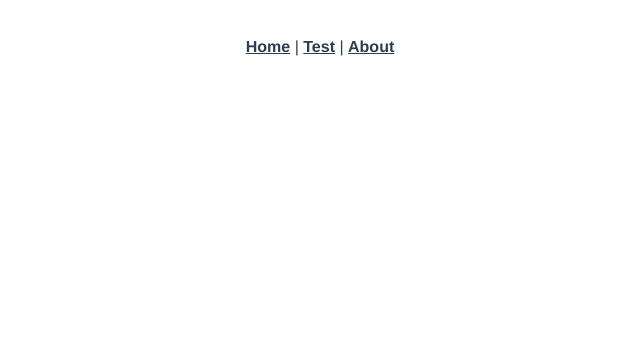
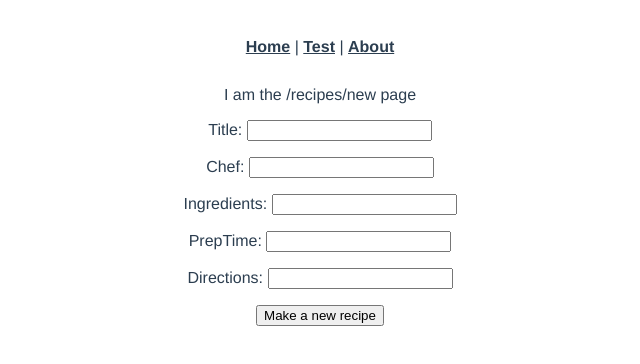
Before and after one commit to lowercase-a/cookbook_vue, a Vue app: page /recipes/new in a window 1280 px wide. Shown: the top 364 px of the page, without its empty margins (320-960 px from the left). Built offline with nearby package versions, Linux system fonts and the light colour scheme.

Commit message:
add recipes new

```diff
--- a/src/router.js
+++ b/src/router.js
@@ -2,6 +2,7 @@ import Vue from 'vue'
 import Router from 'vue-router'
 import Home from './views/Home.vue'
 import Test from './views/Test.vue'
+import RecipesNew from './views/RecipesNew.vue'
 
 Vue.use(Router)
 
@@ -13,6 +14,11 @@ export default new Router({
       path: '/',
       name: 'home',
       component: Home
+    },
+    {
+      path: '/recipes/new',
+      name: 'recipes-new',
+      component: RecipesNew
     },
     {
       path: '/test',
--- a/src/views/Home.vue
+++ b/src/views/Home.vue
@@ -1,12 +1,7 @@
 <template>
   <div class="home">
     <h1>{{ message }}</h1>
-    <p>Title: <input type="text" v-model="newRecipeTitle"></p>
-    <p>Chef: <input type="text" v-model="newRecipeChef"></p>
-    <p>Ingredients: <input type="text" v-model="newRecipeIngredients"></p>
-    <p>PrepTime: <input type="text" v-model="newRecipePrepTime"></p>
-    <p>Directions: <input type="text" v-model="newRecipeDirections"></p>
-    <button v-on:click="makeRecipe()">Make a new recipe</button>
+
 
     <!-- <h1>recipes: {{ recipes }}</h1> -->
     <div v-for="recipe in recipes">
--- /dev/null
+++ b/src/views/RecipesNew.vue
@@ -0,0 +1,49 @@
+<template>
+  <div class="root">
+    I am the /recipes/new page
+    <p>Title: <input type="text" v-model="newRecipeTitle"></p>
+    <p>Chef: <input type="text" v-model="newRecipeChef"></p>
+    <p>Ingredients: <input type="text" v-model="newRecipeIngredients"></p>
+    <p>PrepTime: <input type="text" v-model="newRecipePrepTime"></p>
+    <p>Directions: <input type="text" v-model="newRecipeDirections"></p>
+    <button v-on:click="makeRecipe()">Make a new recipe</button>
+  </div>
+</template>
+
+<script>
+import axios from "axios"
+
+export default {
+  data: function() {
+    return {
+      newRecipeTitle: "",
+      newRecipeChef: "",
+      newRecipeIngredients: "",
+      newRecipePrepTime: "",
+      newRecipeDirections: ""
+    };
+  },
+  created: function() {},
+  methods: {
+    makeRecipe: function() {
+      console.log('making the new recipe');
+      // make a request to the api to the create action
+      // response = HTTP.get("/api/recipes")
+      // recipes = reponse.parse
+      var params = {
+        input_title: this.newRecipeTitle,
+        input_ingredients: this.newRecipeIngredients,
+        input_directions: this.newRecipeDirections,
+        input_prep_time: this.newRecipePrepTime,
+        input_image_url: this.newRecipeImageUrl,
+        input_chef: this.newRecipeChef
+      }
+
+      axios.post("/api/recipes", params).then(response => {
+        console.log(response);
+        this.$router.push("/")
+      });
+    }
+  }
+};
+</script>
```
